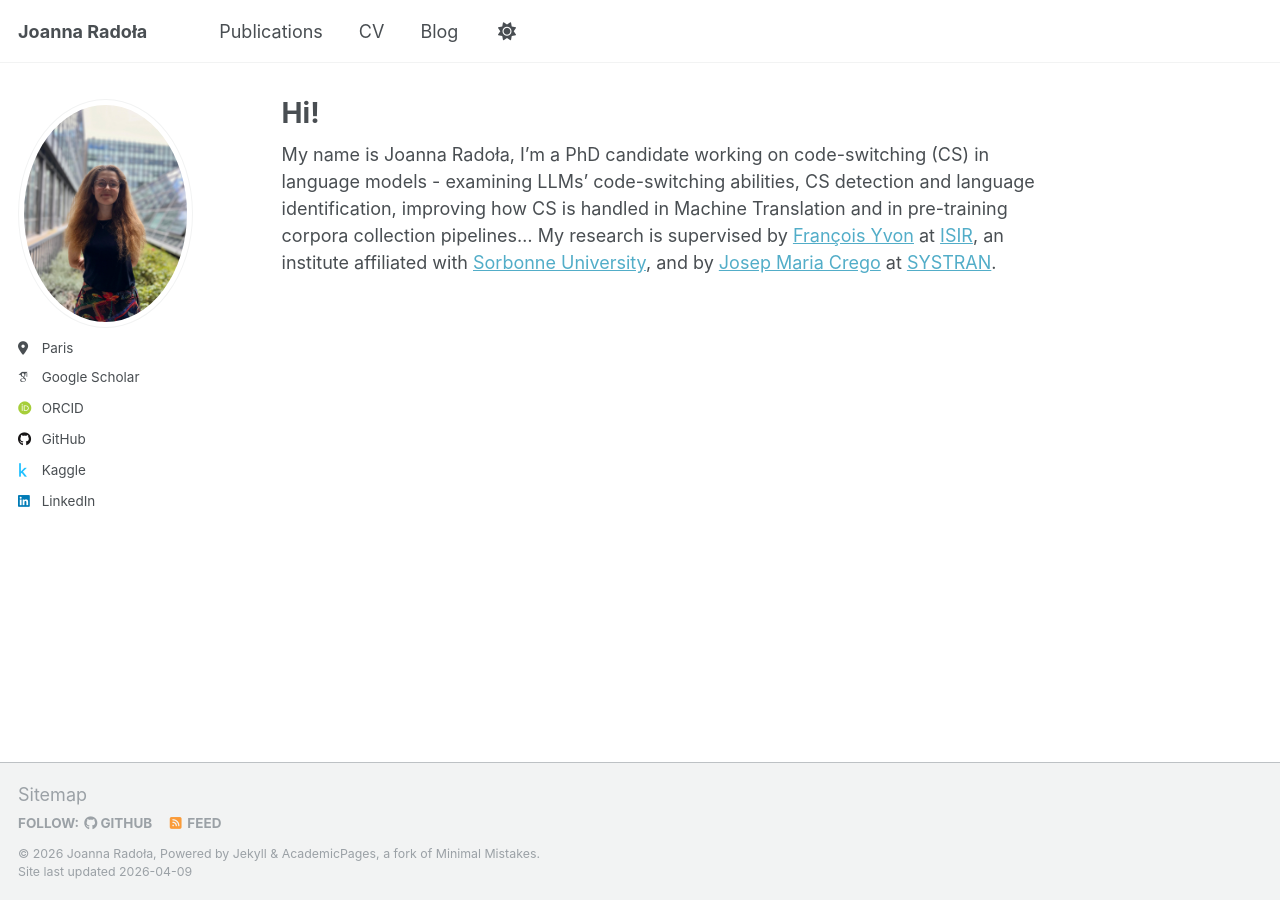
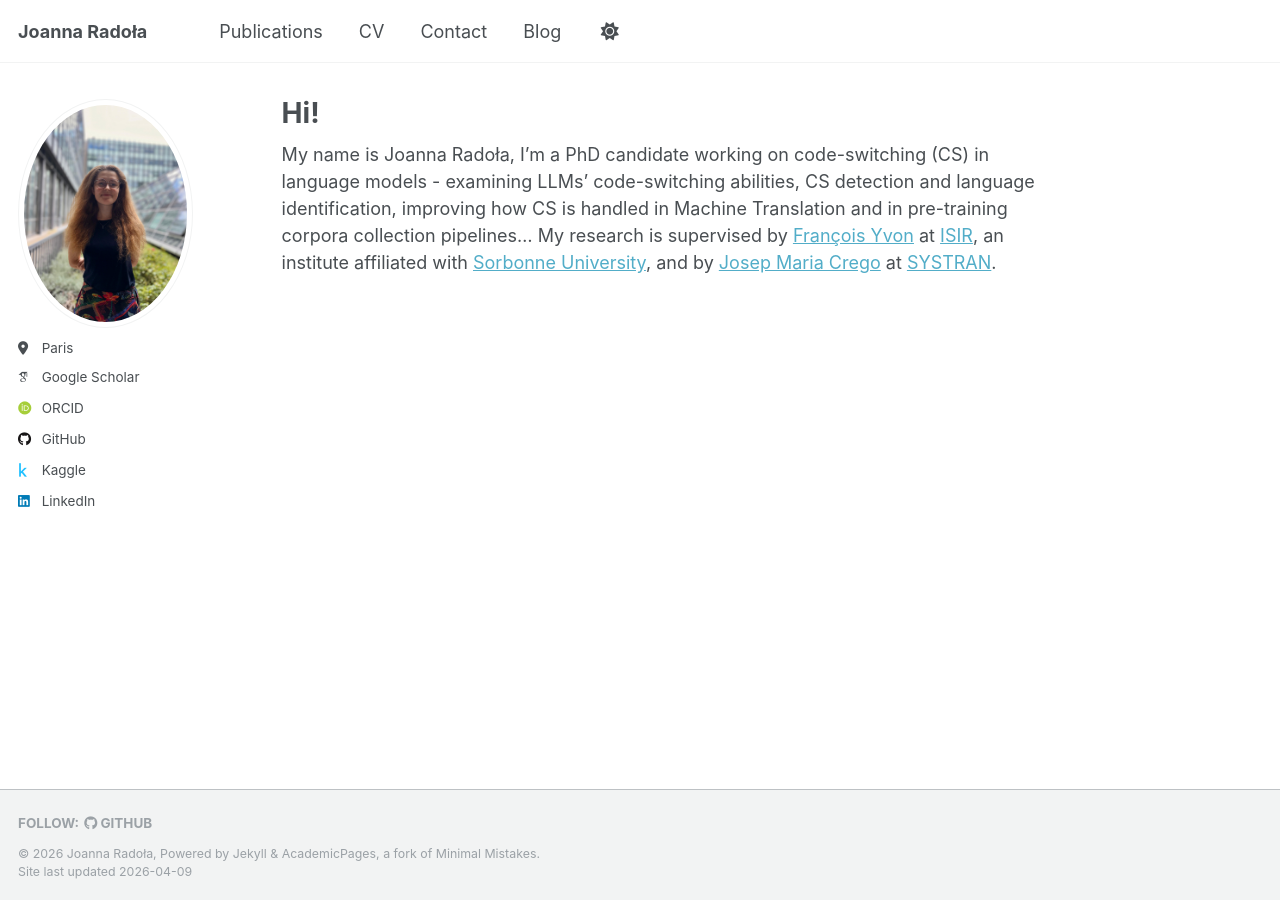
Before and after one commit to jradola/jradola.github.io, a Jekyll site: the page built from _pages/about.md, in a window 1280 px wide. Built offline with Jekyll 4.4.1, drawn with Linux system fonts in a browser that asks for light colours; some web fonts are replaced; a script that is not in the unit is left out.

Commit message:
change footer, add contact

```diff
--- a/_data/navigation.yml
+++ b/_data/navigation.yml
@@ -12,6 +12,8 @@ main:
     url: /publications/
   - title: "CV"
     url: /cv/
+  - title: "Contact"
+    url: /contact/
   - title: "Blog"
     url: /blog/
 
--- a/_includes/footer.html
+++ b/_includes/footer.html
@@ -9,12 +9,12 @@
     {% if site.author.github %}
       <li><a href="http://github.com/{{ site.author.github }}"><i class="fab fa-github" aria-hidden="true"></i> GitHub</a></li>
     {% endif %}
-    {% if site.author.bitbucket %}
+    <!-- {% if site.author.bitbucket %}
       <li><a href="http://bitbucket.org/{{ site.author.bitbucket }}"><i class="fab fa-bitbucket" aria-hidden="true"></i> Bitbucket</a></li>
     {% endif %}
     {% if site.atom_feed.hide != true %}
     <li><a href="{% if site.atom_feed.path %}{{ site.atom_feed.path }}{% else %}{{ base_path }}/feed.xml{% endif %}"><i class="fa fa-fw fa-rss-square" aria-hidden="true"></i> {{ site.data.ui-text[site.locale].feed_label | default: "Feed" }}</a></li>
-    {% endif %}
+    {% endif %} -->
   </ul>
 </div>
 {% endif %}
--- a/_includes/footer/custom.html
+++ b/_includes/footer/custom.html
@@ -1,6 +1,4 @@
 <!-- start custom footer snippets -->
-
-<a href="/sitemap/">Sitemap</a>
 
 <!-- Support for MatJax -->
 <script defer src="https://cdnjs.cloudflare.com/polyfill/v3/polyfill.min.js?features=es6"></script>
```
Also changed, not shown: _pages/contact.md (added, +7 -0 lines).
